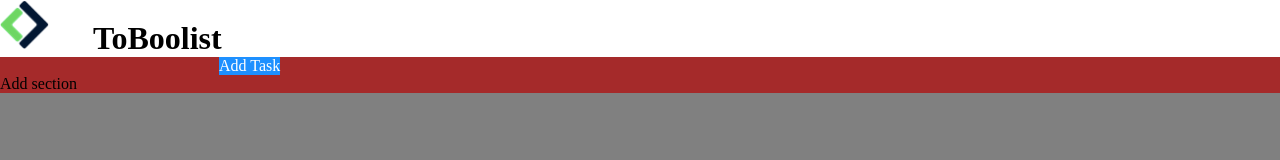
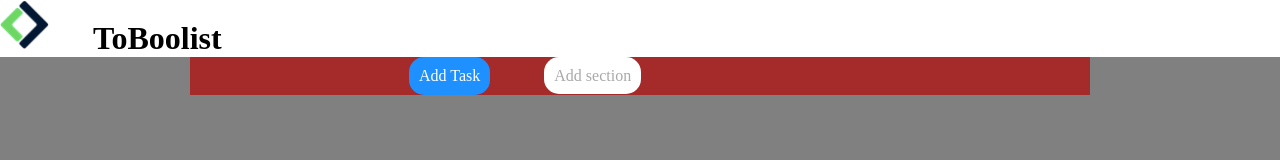
Before and after one commit to marco-tommasin77/html-css-toboolist, a plain HTML site: page index.html in a window 1280 px wide. Drawn offline with Linux system fonts and the light colour scheme.

Commit message:
inserimento primo campo

```diff
--- a/stylesheet.css
+++ b/stylesheet.css
@@ -24,14 +24,17 @@ header{
 
 body{
     background-color:grey
+
 }
 
 
 /* first two buttoms */
 article{
     background-color: brown;
-    margin-top: 126 px;
-    margin-left: 168;
+    width: 900px;
+    margin-left: auto;
+    margin-right: auto;
+
 }
 
 #blue{
@@ -39,13 +42,18 @@ article{
     margin-left: 219px;
     color: white;
     background-color: dodgerblue;
+    padding: 10px;
+    border-radius: 15px;
+
 }
 
-#lightgrey{
+#lightgray{
     color:darkgray;
-    background-color:white
+    background-color:white;
     border:darkgray;
-    margin-left: 290px;
-    display: inline-block;
+    margin-left:50px;
+    display: inline ;
+    padding: 10px;
+    border-radius: 15px;
 
 }
```
